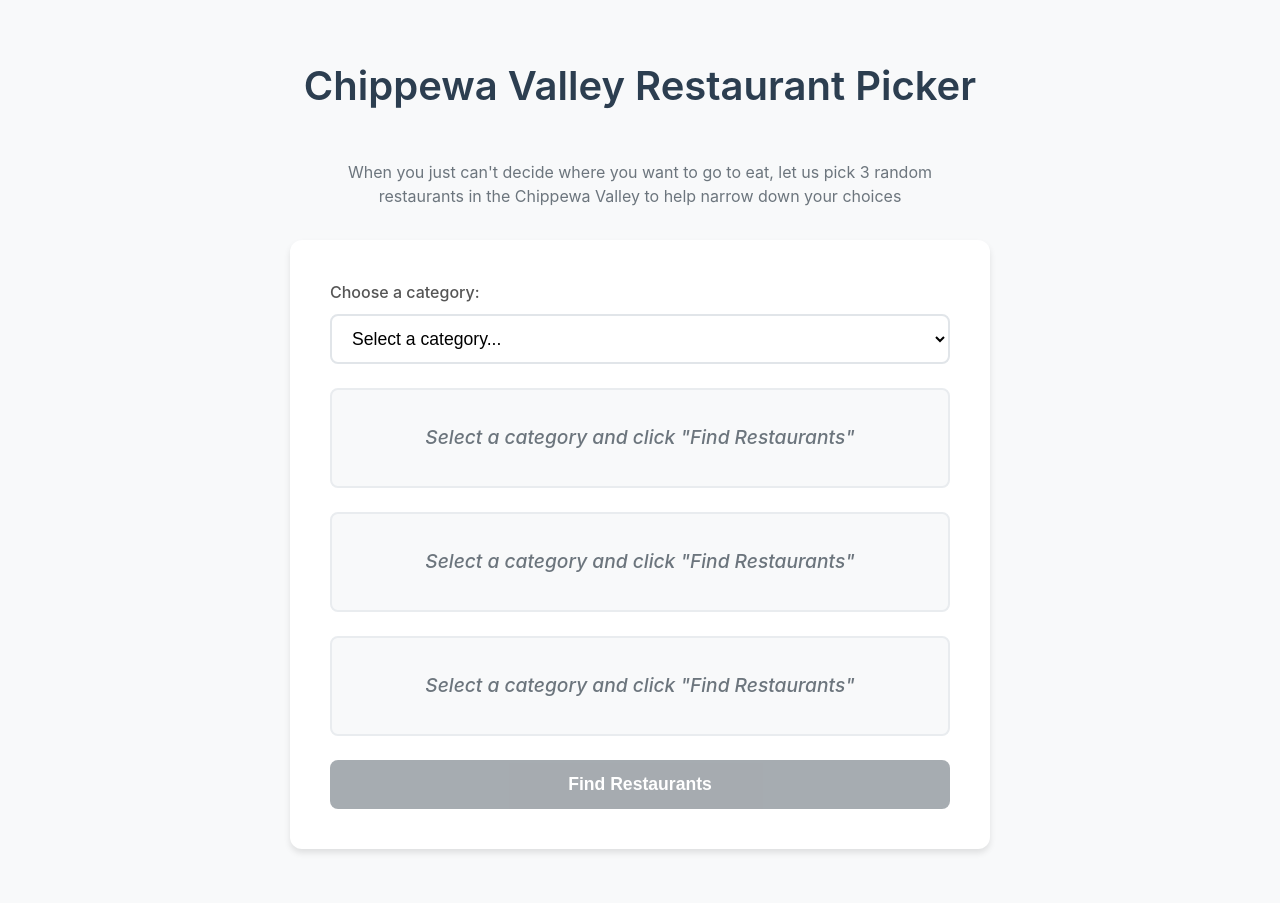
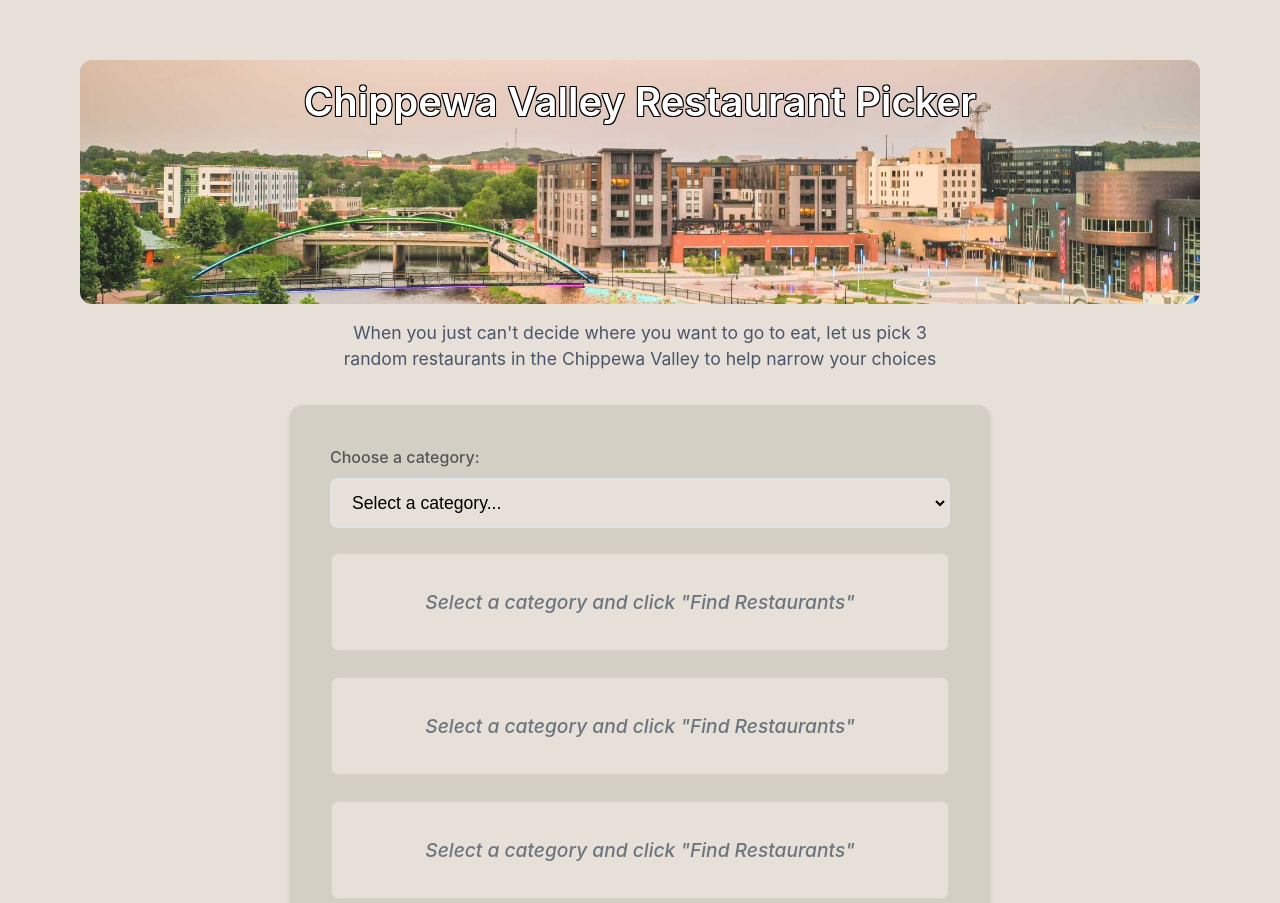
Before and after one commit to TheWolfofWaterSt/chippewa-valley-restaurant-picker, a plain HTML site: page index.html in a window 1280 px wide. Shown: the top 903 px of the page. Drawn offline with Linux system fonts and the light colour scheme.

Commit message:
Updated background colors and added header background

```diff
--- a/index.html
+++ b/index.html
@@ -10,12 +10,12 @@
     <div class="container">
       <header>
         <h1>Chippewa Valley Restaurant Picker</h1>
-        <p class="subtitle">
-          When you just can't decide where you want to go to eat, let us pick 3
-          random restaurants in the Chippewa Valley to help narrow down your
-          choices
-        </p>
       </header>
+
+      <p class="subtitle">
+        When you just can't decide where you want to go to eat, let us pick 3
+        random restaurants in the Chippewa Valley to help narrow your choices
+      </p>
 
       <main>
         <div class="picker-section">
--- a/styles.css
+++ b/styles.css
@@ -10,7 +10,7 @@ body {
     Ubuntu, Cantarell, sans-serif;
   line-height: 1.6;
   color: #333;
-  background-color: #f8f9fa;
+  background-color: #e6e0d8;
   min-height: 100vh;
 }
 
@@ -24,23 +24,33 @@ body {
 /* Header */
 header {
   text-align: center;
-  margin-bottom: 2rem;
+  margin-bottom: 1rem;
+  background-image: url("images/EauClairePic.jpg");
+  background-size: cover;
+  background-position: center;
+  background-repeat: no-repeat;
+  padding: 1rem 2rem 8rem 2rem;
+  border-radius: 12px;
+  position: relative;
 }
 
 h1 {
   font-size: 1.8rem;
-  color: #2c3e50;
+  color: white;
   font-weight: 600;
   line-height: 1.3;
   margin-bottom: 1rem;
+  text-shadow: 1px 1px 0px black, -1px 1px 0px black, 1px -1px 0px black,
+    -1px -1px 0px black;
 }
 
 .subtitle {
-  font-size: 1rem;
-  color: #6c757d;
+  font-size: 1.1rem;
+  color: #4a5568;
   line-height: 1.5;
   max-width: 600px;
-  margin: 0 auto;
+  margin: 0 auto 2rem auto;
+  text-align: center;
 }
 
 /* Main content */
@@ -53,7 +63,7 @@ main {
 .picker-section {
   width: 100%;
   max-width: 500px;
-  background: white;
+  background: #d4cfc5;
   border-radius: 12px;
   box-shadow: 0 4px 6px rgba(0, 0, 0, 0.1);
   padding: 1.5rem;
@@ -73,7 +83,7 @@ select {
   border: 2px solid #e1e5e9;
   border-radius: 8px;
   font-size: 1rem;
-  background-color: white;
+  background-color: #e6e0d8;
   margin-bottom: 1.5rem;
   transition: border-color 0.3s ease;
 }
@@ -92,8 +102,8 @@ select:focus {
 }
 
 .restaurant-card {
-  background: #f8f9fa;
-  border: 2px solid #e9ecef;
+  background: #e6e0d8;
+  border: 2px solid #d6d0c8;
   border-radius: 8px;
   padding: 1rem;
   min-height: 60px;
@@ -119,16 +129,17 @@ select:focus {
 
 /* Button */
 button {
-  width: 100%;
-  padding: 14px;
+  padding: 12px 20px;
   background: linear-gradient(135deg, #667eea 0%, #764ba2 100%);
   color: white;
   border: none;
   border-radius: 8px;
-  font-size: 1.1rem;
+  font-size: 1rem;
   font-weight: 600;
   cursor: pointer;
   transition: all 0.3s ease;
+  display: block;
+  margin: 0 auto;
 }
 
 button:hover:not(:disabled) {
```
Also changed, not shown: images/EauClairePic.jpg (added).
